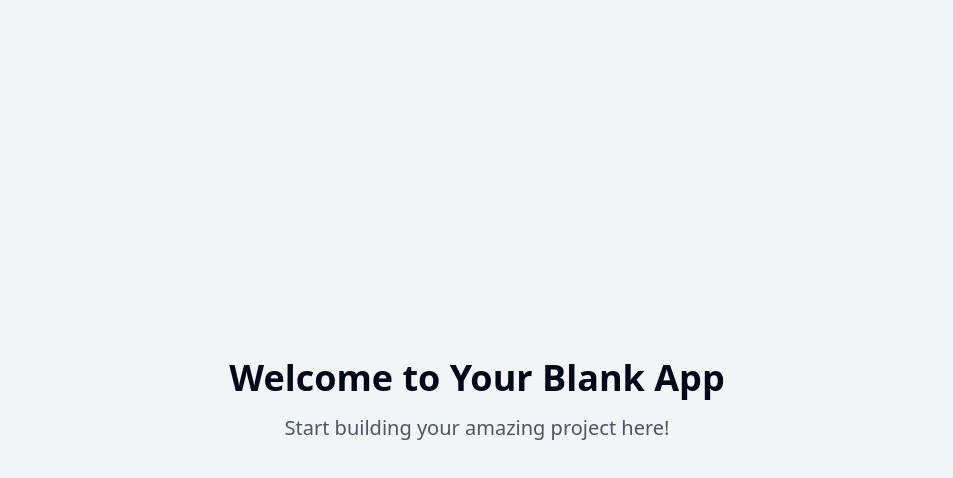
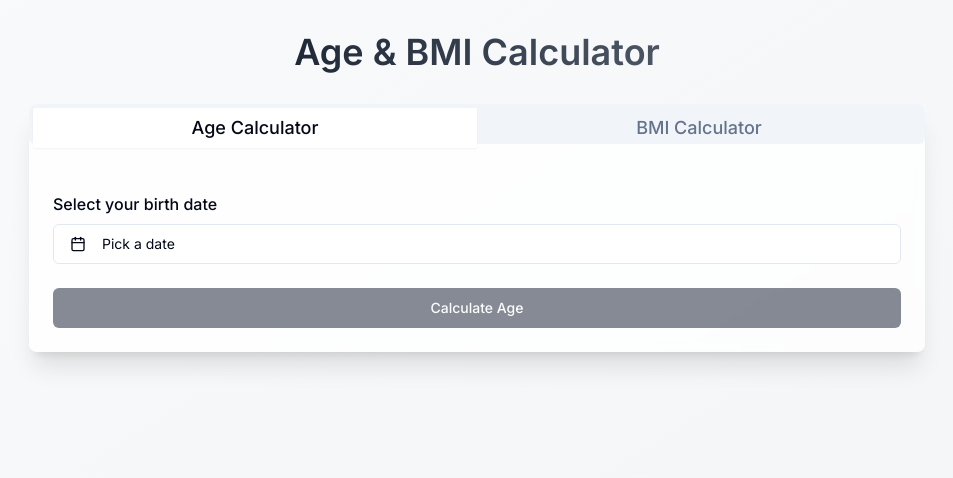
Before and after one commit to mayur0909/animagic-age-bmi, a React (Vite) app: page / in a window 1280 px wide. Shown: the top 478 px of the page, without its empty margins (163-1116 px from the left). Built offline with nearby package versions, Linux system fonts and the light colour scheme.

Commit message:
Add React Native age/BMI app
This commit adds a React Native application for calculating age and BMI.  The app will include an attractive design and animations.

```diff
--- a/index.html
+++ b/index.html
@@ -1,17 +1,19 @@
+
 <!DOCTYPE html>
 <html lang="en">
   <head>
     <meta charset="UTF-8" />
     <meta name="viewport" content="width=device-width, initial-scale=1.0" />
-    <title>animagic-age-bmi</title>
-    <meta name="description" content="Lovable Generated Project" />
+    <title>Age & BMI Calculator</title>
+    <meta name="description" content="Calculate your age and BMI with this beautiful calculator" />
     <meta name="author" content="Lovable" />
     <meta property="og:image" content="/og-image.png" />
+    <link rel="preconnect" href="https://fonts.googleapis.com">
+    <link rel="preconnect" href="https://fonts.gstatic.com" crossorigin>
+    <link href="https://fonts.googleapis.com/css2?family=Inter:wght@400;500;600;700&display=swap" rel="stylesheet">
   </head>
-
   <body>
     <div id="root"></div>
-    <!-- IMPORTANT: DO NOT REMOVE THIS SCRIPT TAG OR THIS VERY COMMENT! -->
     <script src="https://cdn.gpteng.co/gptengineer.js" type="module"></script>
     <script type="module" src="/src/main.tsx"></script>
   </body>
--- /dev/null
+++ b/src/components/AgeCalculator.tsx
@@ -0,0 +1,92 @@
+
+import React, { useState } from 'react';
+import { Calendar } from 'lucide-react';
+import { Button } from './ui/button';
+import { Card } from './ui/card';
+import { Label } from './ui/label';
+import { Calendar as CalendarComponent } from './ui/calendar';
+import { Popover, PopoverContent, PopoverTrigger } from './ui/popover';
+import { format } from 'date-fns';
+
+const AgeCalculator = () => {
+  const [birthDate, setBirthDate] = useState<Date>();
+  const [age, setAge] = useState<{ years: number; months: number; days: number } | null>(null);
+
+  const calculateAge = () => {
+    if (!birthDate) return;
+
+    const today = new Date();
+    let years = today.getFullYear() - birthDate.getFullYear();
+    let months = today.getMonth() - birthDate.getMonth();
+    let days = today.getDate() - birthDate.getDate();
+
+    if (days < 0) {
+      months--;
+      days += 30;
+    }
+    if (months < 0) {
+      years--;
+      months += 12;
+    }
+
+    setAge({ years, months, days });
+  };
+
+  const AgeDisplay = ({ value, label }: { value: number; label: string }) => (
+    <div className="flex flex-col items-center p-4 bg-gray-50 rounded-lg animate-fade-in">
+      <span className="text-3xl font-bold text-gray-800 animate-number-count">
+        {value}
+      </span>
+      <span className="text-sm text-gray-600 mt-1">{label}</span>
+    </div>
+  );
+
+  return (
+    <div className="p-6">
+      <div className="space-y-6">
+        <div>
+          <Label className="text-base">Select your birth date</Label>
+          <Popover>
+            <PopoverTrigger asChild>
+              <Button
+                variant="outline"
+                className="w-full mt-2 justify-start text-left font-normal"
+              >
+                <Calendar className="mr-2 h-4 w-4" />
+                {birthDate ? format(birthDate, 'PPP') : <span>Pick a date</span>}
+              </Button>
+            </PopoverTrigger>
+            <PopoverContent className="w-auto p-0">
+              <CalendarComponent
+                mode="single"
+                selected={birthDate}
+                onSelect={setBirthDate}
+                initialFocus
+              />
+            </PopoverContent>
+          </Popover>
+        </div>
+
+        <Button
+          className="w-full"
+          onClick={calculateAge}
+          disabled={!birthDate}
+        >
+          Calculate Age
+        </Button>
+
+        {age && (
+          <Card className="mt-6 p-6 bg-white/50 backdrop-blur-sm animate-fade-in">
+            <div className="grid grid-cols-3 gap-4">
+              <AgeDisplay value={age.years} label="Years" />
+              <AgeDisplay value={age.months} label="Months" />
+              <AgeDisplay value={age.days} label="Days" />
+            </div>
+          </Card>
+        )}
+      </div>
+    </div>
+  );
+};
+
+export default AgeCalculator;
--- /dev/null
+++ b/src/components/BmiCalculator.tsx
@@ -0,0 +1,82 @@
+
+import React, { useState, useEffect } from 'react';
+import { Slider } from './ui/slider';
+import { Card } from './ui/card';
+import { Label } from './ui/label';
+
+const BmiCalculator = () => {
+  const [height, setHeight] = useState(170);
+  const [weight, setWeight] = useState(70);
+  const [bmi, setBmi] = useState(0);
+  const [category, setCategory] = useState('');
+
+  const calculateBMI = () => {
+    const heightInMeters = height / 100;
+    const bmiValue = weight / (heightInMeters * heightInMeters);
+    setBmi(parseFloat(bmiValue.toFixed(1)));
+
+    if (bmiValue < 18.5) setCategory('Underweight');
+    else if (bmiValue < 25) setCategory('Normal weight');
+    else if (bmiValue < 30) setCategory('Overweight');
+    else setCategory('Obese');
+  };
+
+  useEffect(() => {
+    calculateBMI();
+  }, [height, weight]);
+
+  const getBmiColor = () => {
+    if (bmi < 18.5) return 'text-blue-500';
+    if (bmi < 25) return 'text-green-500';
+    if (bmi < 30) return 'text-yellow-500';
+    return 'text-red-500';
+  };
+
+  return (
+    <div className="p-6 space-y-8">
+      <div className="space-y-6">
+        <div className="space-y-4">
+          <Label className="text-base">Height (cm)</Label>
+          <Slider
+            value={[height]}
+            onValueChange={(value) => setHeight(value[0])}
+            min={140}
+            max={220}
+            step={1}
+            className="mt-2"
+          />
+          <div className="text-right text-sm text-gray-600">{height} cm</div>
+        </div>
+
+        <div className="space-y-4">
+          <Label className="text-base">Weight (kg)</Label>
+          <Slider
+            value={[weight]}
+            onValueChange={(value) => setWeight(value[0])}
+            min={40}
+            max={150}
+            step={1}
+            className="mt-2"
+          />
+          <div className="text-right text-sm text-gray-600">{weight} kg</div>
+        </div>
+      </div>
+
+      <Card className="p-6 bg-white/50 backdrop-blur-sm">
+        <div className="text-center space-y-4 animate-fade-in">
+          <div className="text-4xl font-bold">
+            <span className={getBmiColor()}>{bmi}</span>
+          </div>
+          <div className="text-gray-600">
+            Your BMI indicates:
+            <span className={`font-semibold ${getBmiColor()} ml-2`}>
+              {category}
+            </span>
+          </div>
+        </div>
+      </Card>
+    </div>
+  );
+};
+
+export default BmiCalculator;
--- /dev/null
+++ b/src/components/Calculator.tsx
@@ -0,0 +1,37 @@
+
+import React, { useState } from 'react';
+import { Card } from './ui/card';
+import { Tabs, TabsContent, TabsList, TabsTrigger } from './ui/tabs';
+import AgeCalculator from './AgeCalculator';
+import BmiCalculator from './BmiCalculator';
+
+const Calculator = () => {
+  return (
+    <div className="min-h-screen w-full bg-gradient-to-br from-gray-50 to-gray-100 p-4 sm:p-8">
+      <div className="mx-auto max-w-4xl">
+        <h1 className="text-center text-4xl font-semibold mb-8 animate-fade-in">
+          <span className="bg-clip-text text-transparent bg-gradient-to-r from-gray-800 to-gray-600">
+            Age & BMI Calculator
+          </span>
+        </h1>
+
+        <Card className="overflow-hidden backdrop-blur-sm bg-white/80 border-0 shadow-xl">
+          <Tabs defaultValue="age" className="w-full">
+            <TabsList className="w-full grid grid-cols-2">
+              <TabsTrigger value="age" className="text-lg">Age Calculator</TabsTrigger>
+              <TabsTrigger value="bmi" className="text-lg">BMI Calculator</TabsTrigger>
+            </TabsList>
+            <TabsContent value="age" className="mt-6">
+              <AgeCalculator />
+            </TabsContent>
+            <TabsContent value="bmi" className="mt-6">
+              <BmiCalculator />
+            </TabsContent>
+          </Tabs>
+        </Card>
+      </div>
+    </div>
+  );
+};
+
+export default Calculator;
--- a/src/pages/Index.tsx
+++ b/src/pages/Index.tsx
@@ -1,14 +1,8 @@
-// Update this page (the content is just a fallback if you fail to update the page)
+
+import Calculator from '../components/Calculator';
 
 const Index = () => {
-  return (
-    <div className="min-h-screen flex items-center justify-center bg-gray-100">
-      <div className="text-center">
-        <h1 className="text-4xl font-bold mb-4">Welcome to Your Blank App</h1>
-        <p className="text-xl text-gray-600">Start building your amazing project here!</p>
-      </div>
-    </div>
-  );
+  return <Calculator />;
 };
 
 export default Index;
--- a/tailwind.config.ts
+++ b/tailwind.config.ts
@@ -1,3 +1,4 @@
+
 import type { Config } from "tailwindcss";
 
 export default {
@@ -12,85 +13,80 @@ export default {
   theme: {
     container: {
       center: true,
-			padding: '2rem',
+      padding: "2rem",
       screens: {
-				'2xl': '1400px'
-			}
+        "2xl": "1400px",
+      },
     },
     extend: {
+      fontFamily: {
+        sans: ["Inter", "sans-serif"],
+      },
       colors: {
-				border: 'hsl(var(--border))',
-				input: 'hsl(var(--input))',
-				ring: 'hsl(var(--ring))',
-				background: 'hsl(var(--background))',
-				foreground: 'hsl(var(--foreground))',
+        border: "hsl(var(--border))",
+        input: "hsl(var(--input))",
+        ring: "hsl(var(--ring))",
+        background: "hsl(var(--background))",
+        foreground: "hsl(var(--foreground))",
         primary: {
-					DEFAULT: 'hsl(var(--primary))',
-					foreground: 'hsl(var(--primary-foreground))'
+          DEFAULT: "hsl(var(--primary))",
+          foreground: "hsl(var(--primary-foreground))",
         },
         secondary: {
-					DEFAULT: 'hsl(var(--secondary))',
-					foreground: 'hsl(var(--secondary-foreground))'
+          DEFAULT: "hsl(var(--secondary))",
+          foreground: "hsl(var(--secondary-foreground))",
         },
         destructive: {
-					DEFAULT: 'hsl(var(--destructive))',
-					foreground: 'hsl(var(--destructive-foreground))'
+          DEFAULT: "hsl(var(--destructive))",
+          foreground: "hsl(var(--destructive-foreground))",
         },
         muted: {
-					DEFAULT: 'hsl(var(--muted))',
-					foreground: 'hsl(var(--muted-foreground))'
+          DEFAULT: "hsl(var(--muted))",
+          foreground: "hsl(var(--muted-foreground))",
         },
         accent: {
-					DEFAULT: 'hsl(var(--accent))',
-					foreground: 'hsl(var(--accent-foreground))'
+          DEFAULT: "hsl(var(--accent))",
+          foreground: "hsl(var(--accent-foreground))",
         },
         popover: {
-					DEFAULT: 'hsl(var(--popover))',
-					foreground: 'hsl(var(--popover-foreground))'
+          DEFAULT: "hsl(var(--popover))",
+          foreground: "hsl(var(--popover-foreground))",
         },
         card: {
-					DEFAULT: 'hsl(var(--card))',
-					foreground: 'hsl(var(--card-foreground))'
+          DEFAULT: "hsl(var(--card))",
+          foreground: "hsl(var(--card-foreground))",
         },
-				sidebar: {
-					DEFAULT: 'hsl(var(--sidebar-background))',
-					foreground: 'hsl(var(--sidebar-foreground))',
-					primary: 'hsl(var(--sidebar-primary))',
-					'primary-foreground': 'hsl(var(--sidebar-primary-foreground))',
-					accent: 'hsl(var(--sidebar-accent))',
-					'accent-foreground': 'hsl(var(--sidebar-accent-foreground))',
-					border: 'hsl(var(--sidebar-border))',
-					ring: 'hsl(var(--sidebar-ring))'
-				}
-			},
-			borderRadius: {
-				lg: 'var(--radius)',
-				md: 'calc(var(--radius) - 2px)',
-				sm: 'calc(var(--radius) - 4px)'
       },
       keyframes: {
-				'accordion-down': {
-					from: {
-						height: '0'
+        "accordion-down": {
+          from: { height: "0" },
+          to: { height: "var(--radix-accordion-content-height)" },
         },
-					to: {
-						height: 'var(--radix-accordion-content-height)'
-					}
+        "accordion-up": {
+          from: { height: "var(--radix-accordion-content-height)" },
+          to: { height: "0" },
         },
-				'accordion-up': {
-					from: {
-						height: 'var(--radix-accordion-content-height)'
+        "number-count": {
+          "0%": { transform: "translateY(100%)", opacity: "0" },
+          "100%": { transform: "translateY(0)", opacity: "1" },
         },
-					to: {
-						height: '0'
-					}
-				}
+        "fade-in": {
+          "0%": { opacity: "0", transform: "translateY(10px)" },
+          "100%": { opacity: "1", transform: "translateY(0)" },
+        },
+        "slide-in": {
+          "0%": { transform: "translateX(-100%)" },
+          "100%": { transform: "translateX(0)" },
+        },
       },
       animation: {
-				'accordion-down': 'accordion-down 0.2s ease-out',
-				'accordion-up': 'accordion-up 0.2s ease-out'
-			}
-		}
+        "accordion-down": "accordion-down 0.2s ease-out",
+        "accordion-up": "accordion-up 0.2s ease-out",
+        "number-count": "number-count 0.5s ease-out forwards",
+        "fade-in": "fade-in 0.3s ease-out",
+        "slide-in": "slide-in 0.3s ease-out",
+      },
+    },
   },
   plugins: [require("tailwindcss-animate")],
 } satisfies Config;
```
Lines whose indentation alone changed are shown as unchanged.
